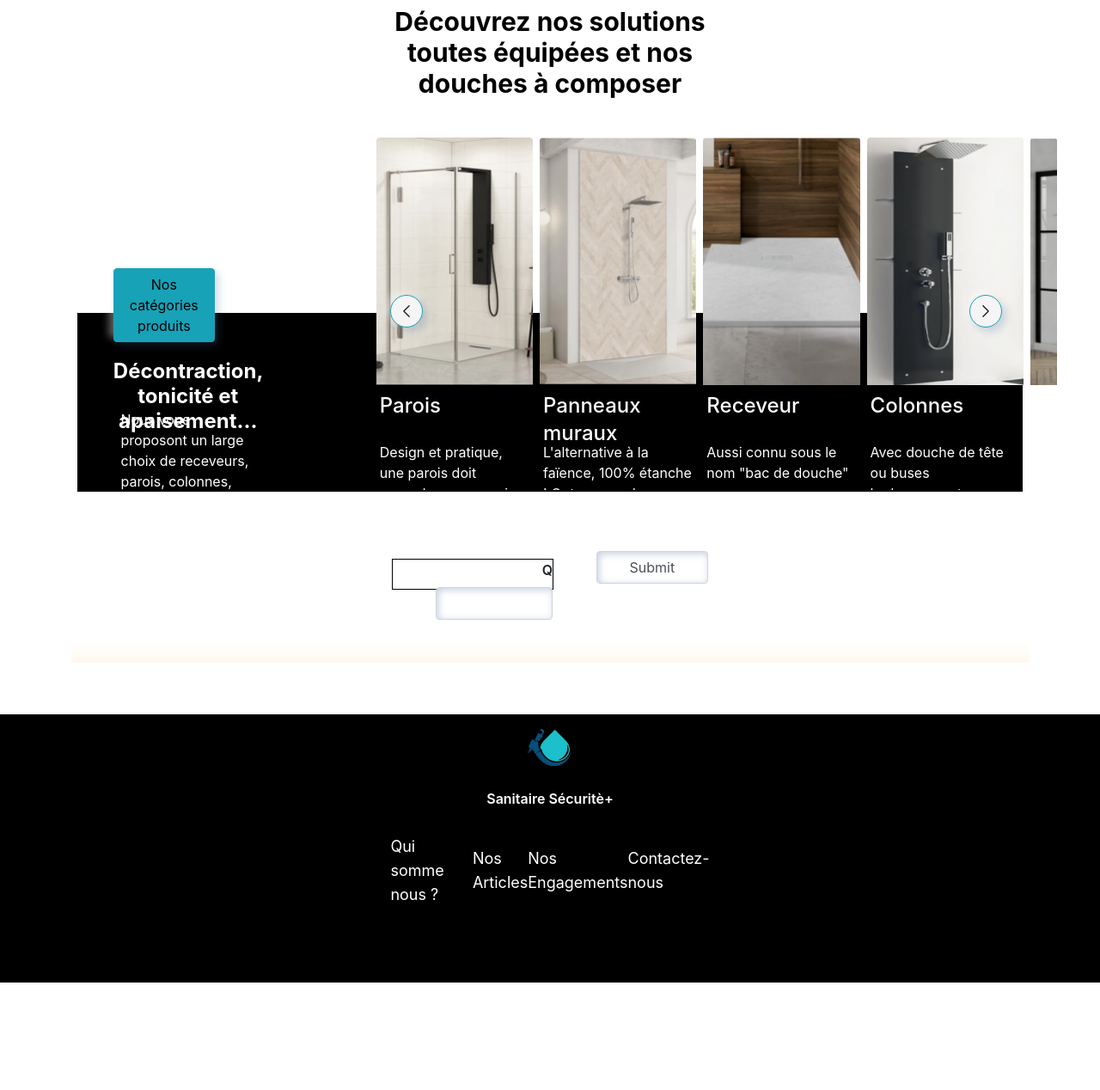
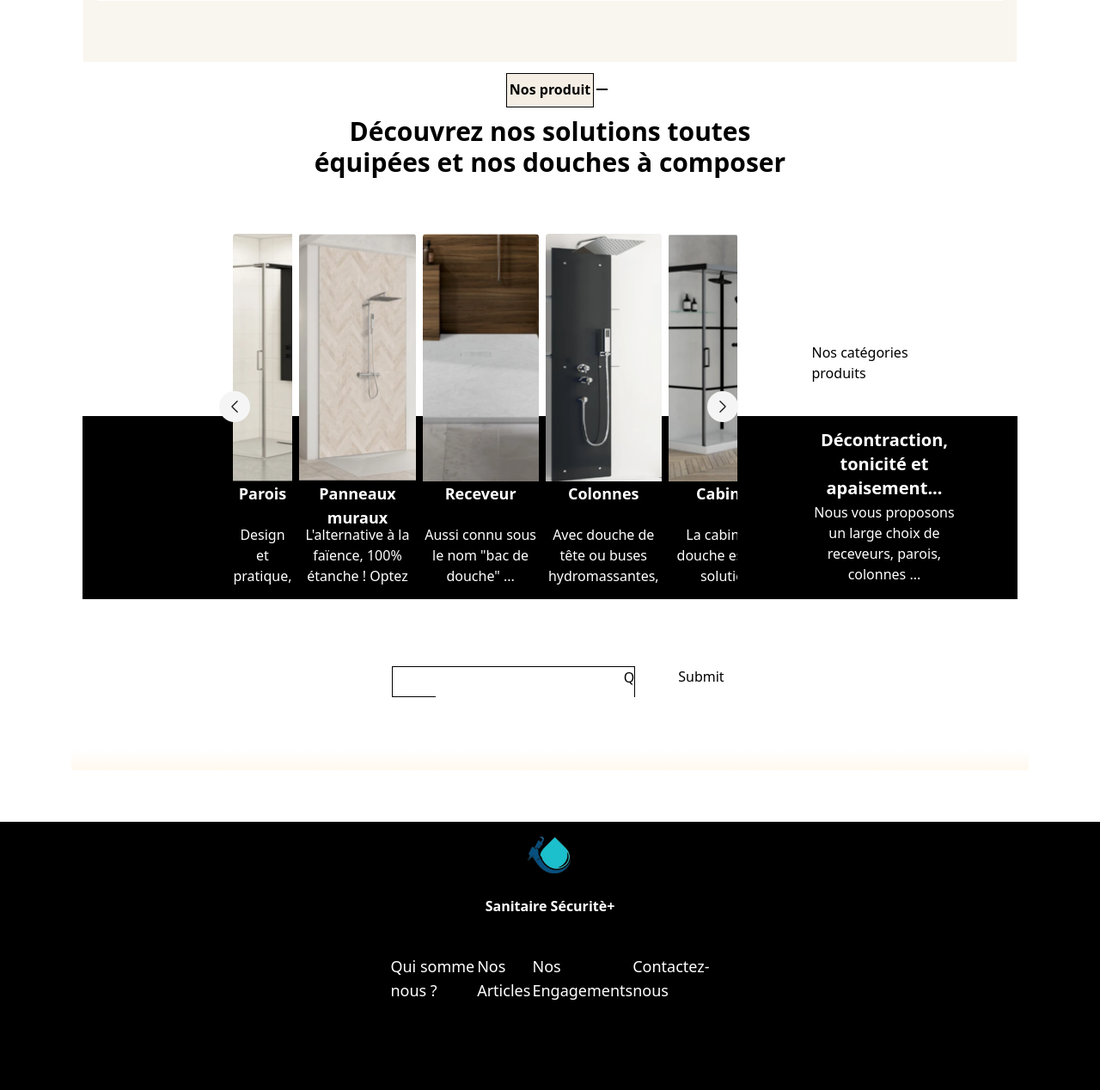
Before and after one commit to baxter08/exo_e_commerce, a Symfony app: template templates/pages/main/index.html.twig in a window 1280 px wide. Shown: the part 997-2265 px from the top of the page at 86% size. Before the commit the page ends 2140 px from the top, so only its background shows below. Run offline with Twig, Linux system fonts and the light colour scheme; the template is opened without the code that fills it, so the values that code supplies are empty; form fields are guessed from the names that the template uses; style sheets or scripts are compiled from the project's sources; some libraries are stand-ins or nearby versions.

Commit message:
corection front responsive et btn

```diff
--- a/assets/styles/app.css
+++ b/assets/styles/app.css
@@ -208,8 +208,8 @@ h1 {
 }
 
 .contenaire_blanc {
-  width: 36%;
-  height: 152px;
+  width: 47%;
+  height: auto;
   /* border: solid black 1px; */
   padding: 3px 3px 3px 3px;
   margin-bottom: 61px;
@@ -217,9 +217,9 @@ h1 {
 
 .decouvrez_texte {
   /* border: solid rgb(0, 255, 55) 1px; */
-  width: auto;
+  width: 10%;
   padding-top: 20px;
-  height: 100px;
+  height: auto;
 }
 
 
@@ -249,13 +249,12 @@ h1 {
   flex-direction: column;
 }
 .box_slide_article_lien {
-  width: 86%;
-  height: 415px;
-  /* border: solid yellow 1px; */
   display: flex;
-  flex-direction: row-reverse;
+  /* flex-direction: row-reverse; */
+  /* height: 415px; */
+  width: 85%;
+  padding-bottom: 15px;
 }
-
 .slides-container {
 	-ms-overflow-style: none; /* Internet Explorer 10+ */
 	scrollbar-width: none; /* Firefox */
@@ -295,17 +294,15 @@ h1 {
   height: 500px;
 }
 .containerdescription_article {
-  /* border: solid blue 1px; */
-  width: 20%;
-  height: 270px;
-  margin-top: 127px;
-  padding: 4px;
-  margin-left: 42px;
   display: flex;
   flex-wrap: wrap;
+  height: auto;
   justify-content: center;
+  /* margin-left: 63px; */
+  margin-top: 127px;
+  /* padding: 69px; */
+  width: 17%;
 }
-
 .descript_decouvrez {
   width: 90%;
   height: 100px;
--- a/templates/article/show.html.twig
+++ b/templates/article/show.html.twig
@@ -23,9 +23,9 @@
 	    			<h1 class="text-black text-3xl font-bold hover:text-tahiti-500 mt-4">{{categories.nom}}</h1>
 	    		</div>
 
-	    		<div class="container_vector_image">
+	    		<div class="container_vector_image p-2">
 				{# {{dump(categories.image_categorie)}} #}
-	    			<img class="w-16" src="{{ asset('build/images/' ~ categories.image_categorie) }}">
+	    			<img class="w-16 p-2" src="{{ asset('build/images/' ~ categories.image_categorie) }}">
 	    		</div>
 
 	    	</div>
@@ -37,7 +37,7 @@
 	    <div class="card-1">
 		{# {{ dump(article) }} #}
             <div class="titre_produit_jp text-lg">{{article.nom}}</div>
-	    	<div class="image_jp"><a href="https://127.0.0.1:8000/detail/articles/3"><img  src="{{ asset('build/images/' ~ article.images[0]) }}"></a></div>
+	    	<div class="image_jp p-2"><a href="https://127.0.0.1:8000/detail/articles/3"><img  src="{{ asset('build/images/' ~ article.images[0]) }}"></a></div>
 
 	    	{# <div class="prix_produit_jp mr-8 text-xl">1190 €</div> #}
               <input type="hidden" id="article-id" value="{{ article.slug }}">
--- a/templates/base.html.twig
+++ b/templates/base.html.twig
@@ -13,17 +13,14 @@
 		{% block stylesheets %}
 			{{ encore_entry_link_tags('app') }}
 
-			<script src="https://cdn.jsdelivr.net/npm/bootstrap@4.6.2/dist/js/bootstrap.bundle.min.js"></script>
-			<script src="../../../bootstrap/js/bootstrap.js"></script>
+
 			<script src="https://www.google.com/recaptcha/api.js"></script>
 			<script src="https://cdn.jsdelivr.net/npm/jquery@3.6.3/dist/jquery.slim.min.js"></script>
 			<script src="https://code.jquery.com/jquery-3.1.0.js"></script>
-			<script src="https://cdn.jsdelivr.net/npm/bootstrap@5.3.0-alpha1/dist/js/bootstrap.bundle.min.js" integrity="sha384-w76AqPfDkMBDXo30jS1Sgez6pr3x5MlQ1ZAGC+nuZB+EYdgRZgiwxhTBTkF7CXvN" crossorigin="anonymous"></script>
+
 			<script src="https://cdnjs.cloudflare.com/ajax/libs/jquery/3.5.0/jquery.min.js" integrity="sha256-xNzN2a4ltkB44Mc/Jz3pT4iU1cmeR0FkXs4pru/JxaQ=" crossorigin="anonymous"></script>
-			<script src="https://cdn.jsdelivr.net/npm/bootstrap@5.2.2/dist/js/bootstrap.bundle.min.js" integrity="sha384-OERcA2EqjJCMA+/3y+gxIOqMEjwtxJY7qPCqsdltbNJuaOe923+mo//f6V8Qbsw3" crossorigin="anonymous"></script>
 
-			<link rel="stylesheet" href="assets/styles/bootstrap.min.css">
-			<link rel="stylesheet" href="assets/styles/_bootswatch.scss">
+
 			<link rel="stylesheet" href="assets/styles/style.css">
 			{# <link rel="stylesheet" href="assets/styles/app.scss"> #}
 			<link rel="stylesheet" href="assets/styles/app.css">
@@ -32,11 +29,9 @@
 			<link rel="stylesheet" href="https://unpkg.com/aos@next/dist/aos.css" />
 			<link rel="stylesheet" href="https://cdnjs.cloudflare.com/ajax/libs/font-awesome/6.2.1/css/all.min.css" integrity="sha512-MV7K8+y+gLIBoVD59lQIYicR65iaqukzvf/nwasF0nqhPay5w/9lJmVM2hMDcnK1OnMGCdVK+iQrJ7lzPJQd1w==" crossorigin="anonymous" referrerpolicy="no-referrer"/>
 			<link rel="stylesheet" href="https://use.fontawesome.com/releases/v5.15.4/css/all.css" integrity="sha384-DyZ88mC6Up2uqS4h/KRgHuoeGwBcD4Ng9SiP4dIRy0EXTlnuz47vAwmeGwVChigm" crossorigin="anonymous"/>
-			<link href="https://cdn.jsdelivr.net/npm/bootstrap@5.3.0-alpha1/dist/css/bootstrap.min.css" rel="stylesheet" integrity="sha384-GLhlTQ8iRABdZLl6O3oVMWSktQOp6b7In1Zl3/Jr59b6EGGoI1aFkw7cmDA6j6gD" crossorigin="anonymous">
+
 			<link rel="stylesheet" href="https://unpkg.com/placeholder-loading/dist/css/placeholder-loading.min.css">
-			<link href="https://cdn.jsdelivr.net/npm/bootstrap@5.2.2/dist/css/bootstrap.min.css" rel="stylesheet" integrity="sha384-Zenh87qX5JnK2Jl0vWa8Ck2rdkQ2Bzep5IDxbcnCeuOxjzrPF/et3URy9Bv1WTRi" crossorigin="anonymous">
-			<link rel="stylesheet" href="https://cdn.jsdelivr.net/npm/bootswatch@5.1.3/dist/united/bootstrap.min.css">
-			<link rel="stylesheet" href="https://cdn.jsdelivr.net/npm/bootstrap@4.6.2/dist/css/bootstrap.min.css">
+
 
 
 		{% endblock %}
@@ -48,9 +43,8 @@
 			<!-- Include all compiled plugins (below), or include individual files as needed -->
 			<script defer src="https://use.fontawesome.com/releases/v5.15.4/js/all.js" integrity="sha384-rOA1PnstxnOBLzCLMcre8ybwbTmemjzdNlILg8O7z1lUkLXozs4DHonlDtnE7fpc" crossorigin="anonymous"></script>
 			<script src="https://unpkg.com/axios@1.1.2/dist/axios.min.js"></script>
-			<script src="https://maxcdn.bootstrapcdn.com/bootstrap/3.3.1/js/bootstrap.min.js"></script>
 			<script src="//cdnjs.cloudflare.com/ajax/libs/jquery/3.2.1/jquery.min.js"></script>
-			<script src="https://cdn.jsdelivr.net/npm/bootstrap@5.0.1/dist/js/bootstrap.min.js" integrity="sha384-Atwg2Pkwv9vp0ygtn1JAojH0nYbwNJLPhwyoVbhoPwBhjQPR5VtM2+xf0Uwh9KtT" crossorigin="anonymous"></script>
+
 		{% endblock %}
 
 		{% block header %}
--- a/templates/pages/main/index.html.twig
+++ b/templates/pages/main/index.html.twig
@@ -11,6 +11,9 @@
 {% endblock %}
 
 {% block body %}
+
+
+	<div class="container mx-auto px-4">
 
 		<div class="ensemble_caroussel">
 
@@ -63,28 +66,36 @@
 
 
 			</div>
+			<div class="flex flex-col items-center justify-center p-4 mt-8">
 				<div class="Qui_sommenous_haut">
-			<div class="logo_artisan">
+
 					<a class="w-full"><img src="{{ asset('build/images/logo_made_in_france-removebg-preview.png') }}"></a>
-			</div>
+
 					<div class="conception_fr text-black text-lg font-semibold hover:text-tahiti-500">CONCEPTION ET FABRICATION FRANÇAISES</div>
 				</div>
+			</div>
+			<div class="p-4 mt-8">
+				<div class="tout_nos_douche">
+					<div class="photos_douche w-full md:w-1/2" data-aos="fade-right">
+						<div class="p-4 mt-8">
+							<div class="divphoto object-cover object-center w-full h-full md:w-auto md:h-auto">
+								<div class="image-container">
+									<image src="{{ asset('build/images/kocoon.jpg') }}"></img>
+							</div>
 
-		<div class="tout_nos_douche">
-			<div class="photos_douche" data-aos="fade-right">
-				<div class="divphoto">
-				<div class="image-container">
-				<image  src="{{ asset('build/images/kocoon.jpg') }}"></img>
 						</div>
 					</div>
 				</div>
 
 				<div class="description_douche">
-
+					<div class="p-4 mt-8">
 						<div class="titre_produit_douche text-black text-lg font-bold hover:text-tahiti-500">
 							<h1>Votre salle de bain, votre style : personnalisez chaque détail !</h1>
 						</div>
 						<div class="text_descript_douche text-black text-base ">Un large choix de cabines complètes ou d'espaces douche à composer</div>
+					</div>
+				</div>
+			</div>
 		</div>
 	</div>
 </div>
@@ -100,15 +111,15 @@
 </div>
 
 <div class="box_slide_article_lien" style="background-image: linear-gradient(to bottom, white 50%, black 50%);">
-	<div id="app" class="containerslider_articletransition-all w-4/5 duration-500 ease-linear">
-		<div class="relative">
-			<div class="slides-container flex snap-x snap-mandatory overflow-hidden overflow-x-auto space-x-2 rounded scroll-smooth  after:shrink-0 md:before:w-0 md:after:w-0 ml-32">
-				<div class="slide aspect-square h-full flex-shrink-0 snap-center rounded overflow-hidden card-width card-height">
-					<div class="image-container">
-						<a href="https://127.0.0.1:8000/article"><img class="w-full h-72 object-cover zoomable-image"  src="{{ asset('build/images/Parois.png') }}" alt="mountain_image"></a>
+	<div id="app" class="containerslider_articletransition-all w-3/5 duration-500 ease-linear">
+		<div class="relative ">
+			<div class="slides-container flex snap-x snap-mandatory overflow-hidden overflow-x-auto space-x-2 rounded scroll-smooth after:shrink-0 md:before:w-0 md:after:w-0 ml-28">
+				<div class="slide aspect-w-10 aspect-h-9 md:aspect-w-4 md:aspect-h-3 pb-4">
+					<div class="image-container ">
+						<a href="https://127.0.0.1:8000/article"><img class="w-full h-72 object-cover zoomable-image" src="{{ asset('build/images/Parois.png') }}" alt="mountain_image"></a>
 					</div>
-					<h5 class="card-title text-white text-2xl font-medium hover:text-tahiti-500 pt-2 text-left p-1">Parois</h5>
-					<p class="card-text text-white text-base text-left p-1">Design et pratique, une parois doit repondre a vos envi ...
+					<h5 class="card-title text-white text-lg font-bold md:container md:mx-auto">Parois</h5>
+					<p class="card-text text-white text-base text-center md:container md:mx-auto">Design et pratique, une parois doit repondre a vos envi ...
 					</p>
 
 				</div>
@@ -116,56 +127,56 @@
 					<div class="image-container">
 						<a href="https://127.0.0.1:8000/article"><img class="w-full h-72 object-cover zoomable-image" href="https://127.0.0.1:8000/article" src="{{ asset('build/images/Panneux_muraux.png') }}" alt="mountain_image"></a>
 					</div>
-					<h5 class="card-title text-white text-2xl font-medium hover:text-tahiti-500 pt-2 text-left p-1 ">Panneaux muraux</h5>
-					<p class="card-text text-white text-base text-left p-1">L'alternative à la faïence, 100% étanche ! Optez pour des ...</p>
+					<h5 class="card-title text-white text-lg font-bold md:container md:mx-auto">Panneaux muraux</h5>
+					<p class="card-text text-white text-base text-center md:container md:mx-auto">L'alternative à la faïence, 100% étanche ! Optez pour des ...</p>
 
 				</div>
 				<div class="slide aspect-square h-full flex-shrink-0 snap-center rounded overflow-hidden card-width card-height">
 					<div class="image-container">
 						<a href="https://127.0.0.1:8000/article"><img class="w-full h-72 object-cover zoomable-image" href="https://127.0.0.1:8000/article" src="{{ asset('build/images/Receveur_douche.png') }}" alt="mountain_image"></a>
 					</div>
-					<h5 class="card-title text-white text-2xl font-medium hover:text-tahiti-500 pt-2 text-left p-1">Receveur</h5>
-					<p class="card-text text-white text-base text-left p-1">Aussi connu sous le nom "bac de douche" ...</p>
+					<h5 class="card-title text-white text-lg font-bold md:container md:mx-auto">Receveur</h5>
+					<p class="card-text text-white text-base text-center md:container md:mx-auto">Aussi connu sous le nom "bac de douche" ...</p>
 
 				</div>
 				<div class="slide aspect-square h-full flex-shrink-0 snap-center rounded overflow-hidden card-width card-height">
 					<div class="image-container">
-						<a href="https://127.0.0.1:8000/article"><img class="w-full h-72 object-cover zoomable-image" href="https://127.0.0.1:8000/article"  src="{{ asset('build/images/Colonne.png') }}" alt="mountain_image"></a>
+						<a href="https://127.0.0.1:8000/article"><img class="w-full h-72 object-cover zoomable-image" href="https://127.0.0.1:8000/article" src="{{ asset('build/images/Colonne.png') }}" alt="mountain_image"></a>
 					</div>
-					<h5 class="card-title text-white text-2xl font-medium hover:text-tahiti-500 pt-2 text-left p-1">Colonnes</h5>
-					<p class="card-text text-white text-base text-left p-1">Avec douche de tête ou buses hydromassantes, un plaisir ...</p>
+					<h5 class="card-title text-white text-lg font-bold md:container md:mx-auto">Colonnes</h5>
+					<p class="card-text text-white text-base text-center md:container md:mx-auto">Avec douche de tête ou buses hydromassantes, un plaisir ...</p>
 
 				</div>
 				<div class="slide aspect-square h-full flex-shrink-0 snap-center rounded overflow-hidden card-width card-height">
 					<div class="image-container">
 						<a href="https://127.0.0.1:8000/article"><img class="w-full h-72 object-cover zoomable-image" href="https://127.0.0.1:8000/article" src="{{ asset('build/images/Cabine.png') }}" alt="mountain_image"></a>
 					</div>
-					<h5 class="card-title text-white text-2xl font-medium hover:text-tahiti-500 pt-2 text-left p-1">Cabines</h5>
-					<p class="card-text text-white text-base text-left p-1">La cabine de douche est une solution complète, clé en main ...</p>
+					<h5 class="card-title text-white text-lg font-bold md:container md:mx-auto">Cabines</h5>
+					<p class="card-text text-white text-base text-center md:container md:mx-auto">La cabine de douche est une solution complète, clé en main ...</p>
 
 				</div>
 				<div class="slide aspect-square h-full flex-shrink-0 snap-center rounded overflow-hidden card-width card-height">
 					<div class="image-container">
 						<a href="https://127.0.0.1:8000/article"><img class="w-full h-72 object-cover zoomable-image" href="https://127.0.0.1:8000/article" src="{{ asset('build/images/Pare_bain.png') }}" alt="mountain_image"></a>
 					</div>
-					<h5 class="card-title text-white text-2xl font-medium hover:text-tahiti-500 pt-2 text-left p-1">Pare-Bains</h5>
-					<p class="card-text text-white text-base text-left p-1">Fini les douches dans la baignoire qui se terminent en inondation ...</p>
+					<h5 class="card-title text-white text-lg font-bold md:container md:mx-auto">Pare-Bains</h5>
+					<p class="card-text text-white text-base text-center md:container md:mx-auto">Fini les douches dans la baignoire qui se terminent en inondation ...</p>
 
 				</div>
 				<div class="slide aspect-square h-full flex-shrink-0 snap-center rounded overflow-hidden card-width card-height">
 					<div class="image-container">
 						<a href="https://127.0.0.1:8000/article"><img class="w-full h-72 object-cover zoomable-image" href="https://127.0.0.1:8000/article" src="{{ asset('build/images/Douche_securiser.png') }}" alt="mountain_image"></a>
 					</div>
-					<h5 class="card-title text-white text-2xl font-medium hover:text-tahiti-500 pt-2 text-left p-1">Douche sécurisée</h5>
-					<p class="card-text text-white text-base text-left p-1">Remplacez votre ancienne baignoire par une douche toute équipée ...</p>
+					<h5 class="card-title text-white text-lg font-bold md:container md:mx-auto">Douche sécurisée</h5>
+					<p class="card-text text-white text-base text-center md:container md:mx-auto">Remplacez votre ancienne baignoire par une douche toute équipée ...</p>
 
 				</div>
 				<div class="slide aspect-square h-full flex-shrink-0 snap-center rounded overflow-hidden card-width card-height">
 					<div class="image-container">
 						<a href="https://127.0.0.1:8000/article"><img class="w-full h-72 object-cover zoomable-image" href="https://127.0.0.1:8000/article" src="{{ asset('build/images/Design.png') }}" alt="mountain_image"></a>
 					</div>
-					<h5 class="card-title text-white text-2xl font-medium hover:text-tahiti-500 pt-2 text-left p-1">Douche design</h5>
-					<p class="card-text text-white text-base text-left p-1">Vous souhaitez remplacer une baignoire par une douche ...
+					<h5 class="card-title text-white text-lg font-bold md:container md:mx-auto">Douche design</h5>
+					<p class="card-text text-white text-base text-center md:container md:mx-auto">Vous souhaitez remplacer une baignoire par une douche ...
 					</p>
 				</div>
 
@@ -173,13 +184,13 @@
 					<div class="image-container">
 						<a href="https://127.0.0.1:8000/article"><img class="w-full h-72 object-cover zoomable-image" href="https://127.0.0.1:8000/article" src="{{ asset('build/images/Cabine_bain.png') }}" alt="mountain_image"></a>
 					</div>
-					<h5 class="card-title text-white text-2xl font-medium hover:text-tahiti-500 text-left">Combiné Douche/Bain</h5>
-					<p class="card-text text-white text-base text-left p-1">Douche ou Bain ? Offrez-vous le luxe d'avoir le choix ...</p>
+					<h5 class="card-title text-white text-lg font-bold md:container md:mx-auto">Combiné Douche/Bain</h5>
+					<p class="card-text text-white text-base text-center md:container md:mx-auto">Douche ou Bain ? Offrez-vous le luxe d'avoir le choix ...</p>
 				</div>
 
 			</div>
 
-			<div class="absolute top-0 -left-4 h-full items-center hidden md:flex">
+			<div class="absolute top-0 -left-16 h-full items-center hidden md:flex">
 				<button role="button" class="btn btn-info prev px-2 py-2 rounded-full bg-neutral-100 text-neutral-900 group ml-40" aria-label="prev">
 					<svg xmlns="http://www.w3.org/2000/svg" fill="none" viewbox="0 0 24 24" stroke-width="1.5" stroke="currentColor" class="w-5 h-5 group-active:-translate-x-2 transition-all duration-200 ease-linear">
 						<path stroke-linecap="round" stroke-linejoin="round" d="M15.75 19.5L8.25 12l7.5-7.5"/>
@@ -187,8 +198,8 @@
 
 				</button>
 			</div>
-			<div class="absolute top-0 -right-4 h-full items-center hidden md:flex">
-				<button role="button" class="btn btn-info next px-2 py-2 rounded-full bg-neutral-100 text-neutral-900 group mr-10" aria-label="next">
+			<div class="absolute top-0 -right-12 h-full items-center hidden md:flex">
+				<button role="button" class="btn btn-info next px-2 py-2 rounded-full bg-neutral-100 text-neutral-900 group" aria-label="next">
 					<svg xmlns="http://www.w3.org/2000/svg" fill="none" viewbox="0 0 24 24" stroke-width="1.5" stroke="currentColor" class="w-5 h-5 group-active:translate-x-2 transition-all duration-200 ease-linear">
 						<path stroke-linecap="round" stroke-linejoin="round" d="M8.25 4.5l7.5 7.5-7.5 7.5"/>
 					</svg>
@@ -196,16 +207,14 @@
 			</div>
 		</div>
 	</div>
-	<div class="containerdescription_article">
-	<a type="button" href="https://127.0.0.1:8000/article" class="btn btn-info text-black mr-14 mt-4 bg-beige-100">Nos catégories produits</a>
-		<div class="decouvrez_texte text-white text-2xl font-bold hover:text-tahiti-500 text-center">
+	<div class="containerdescription_article mx-auto  max-w-screen-xl">
+    <a href="https://127.0.0.1:8000/article" class="btn btn-info text-black mb-8 pl-2 ">Nos catégories produits</a>
+    <div class="decouvrez_texte text-center text-white text-xl  font-bold md:container md:mx-auto ">
         <h2>Décontraction, tonicité et apaisement...</h2>
-
     </div>
-		<div class="descript_decouvrez text-white">Nous vous proposont un large choix de receveurs, parois, colonnes, cabines de douche...
-
+    <div class="descript_decouvrez text-white text-base text-center md:container md:mx-auto">
+        Nous vous proposons un large choix de receveurs, parois, colonnes ...
     </div>
-
 </div>
 </div>
 <div class="container_bande">
@@ -213,7 +222,7 @@
 
 		<div class="tourecherche">
 
-			<div class="div_placeholder w-48 h-9">
+			<div class="div_placeholder w-48 h-9 md:container md:mx-fixe">
 				{{form_start(form, {'id': 'search_q'})}}
 				{{form_row(form.q)}}
 			</div>
@@ -224,7 +233,7 @@
 	</div>
 </div>
 <div
-	class="ensemble_article2 pl-40">
+	class="ensemble_article2 pl-24">
 	{# <div class="list-group"> #}
 	<div class="col-12 col-sm-7 col-md-9 col-xxl-9">
 		<div class="row">
@@ -242,14 +251,7 @@
 	<div class="container_jp" id="container_jp">
 		{% include 'pages/main/result.html.twig'%}
 	</div>
-</div>
-</div>
-{% include 'partials/footer.html.twig' %}
-<script src="./assets/js/app.js"></script>
-<script src="https://cdn.jsdelivr.net/npm/tw-elements/dist/js/tw-elements.umd.min.js"></script>
-<script src="https://unpkg.com/aos@next/dist/aos.js"></script>
-<script src="https://maxcdn.bootstrapcdn.com/bootstrap/4.5.2/js/bootstrap.min.js"></script>
-<script>
+</div></div>{% include 'partials/footer.html.twig' %}<script src="./assets/js/app.js"></script><script src="https://cdn.jsdelivr.net/npm/tw-elements/dist/js/tw-elements.umd.min.js"></script><script src="https://unpkg.com/aos@next/dist/aos.js"></script><script>
 const slidesContainer = document.querySelector(".slides-container");
 const slideWidth = slidesContainer.querySelector(".slide").clientWidth;
 const prevButton = document.querySelector(".prev");
--- a/templates/pages/main/result.html.twig
+++ b/templates/pages/main/result.html.twig
@@ -1,19 +1,21 @@
 {% for article in articles %}
 
-	<div class="card-1">
-        <div class="titre_produit_jp text-lg">{{ article.nom }}</div>
-		<div class="image_jp"><img src="{{ asset('build/images/' ~ article.images[0]|default('missing.png')) }}"></div>
+	<div class="card-1 md:w-1/4 sm:w-full">
+        <div class="uppercase tracking-wide text-sm text-center text-black font-semibold p-2 ">
+    {{ article.nom }}
+</div>
+		<div class="image_jp md:container md:mx-auto p-2 py-2"><img src="{{ asset('build/images/' ~ article.images[0]|default('missing.png')) }}"></div>
 
 
 
-		<div class="prix_produit_jp mr-8 text-xl">{{ article.prix}}€</div>
+		<div class="prix_produit_jp text-center text-xl p-2">{{ article.prix}}€</div>
 
 		<div class="voir_article_jp">
 
-			<div class="div11">
-            <a href="{{ path('app_detail_articles' , {'slug' : article.slug}) }}" type="button" class="btn btn-outline-info mb-1 px-4 m-2">Voir</a>
+			<div class="div11 p-3">
+            <a href="{{ path('app_detail_articles' , {'slug' : article.slug}) }}" type="button" class=" dark:active:shadow-[0_8px_9px_-4px_rgba(59,113,202,0.2),0_4px_18px_0_rgba(59,113,202,0.1)]] inline-block w-full rounded bg-primary px-6 pb-2 pt-2.5 text-xs font-medium uppercase leading-normal text-black shadow-[0_4px_9px_-4px_#3b71ca] transition duration-150 ease-in-out hover:bg-primary-600 hover:shadow-[0_8px_9px_-4px_rgba(59,113,202,0.3),0_4px_18px_0_rgba(59,113,202,0.2)] focus:bg-primary-600 focus:shadow-[0_8px_9px_-4px_rgba(59,113,202,0.3),0_4px_18px_0_rgba(59,113,202,0.2)] focus:outline-none focus:ring-0 active:bg-primary-700 active:shadow-[0_8px_9px_-4px_rgba(59,113,202,0.3),0_4px_18px_0_rgba(59,113,202,0.2)] dark:shadow-[0_4px_9px_-4px_rgba(59,113,202,0.5)] dark:hover:shadow-[0_8px_9px_-4px_rgba(59,113,202,0.2),0_4px_18px_0_rgba(59,113,202,0.1)] dark:focus:shadow-[0_8px_9px_-4px_rgba(59,113,202,0.2),0_4px_18px_0_rgba(59,113,202,0.1)]">Voir</a>
 				{# <a href="{{ path('app_detail_articles' , {'id' : article.id}) }}" class="btn btn-light mb-1 px-4 m-2">Voir</a> #}
-				<a href="{{path("cart_add", {'id' : article.id})}}" class="btn btn-outline-info mb-2 px-4 m-2">Ajouter</a>
+				<a href="{{path("cart_add", {'id' : article.id})}}" class="dark:active:shadow-[0_8px_9px_-4px_rgba(59,113,202,0.2),0_4px_18px_0_rgba(59,113,202,0.1)]] inline-block w-full rounded bg-primary px-6 pb-2 pt-2.5 text-xs font-medium uppercase leading-normal text-black shadow-[0_4px_9px_-4px_#3b71ca] transition duration-150 ease-in-out hover:bg-primary-600 hover:shadow-[0_8px_9px_-4px_rgba(59,113,202,0.3),0_4px_18px_0_rgba(59,113,202,0.2)] focus:bg-primary-600 focus:shadow-[0_8px_9px_-4px_rgba(59,113,202,0.3),0_4px_18px_0_rgba(59,113,202,0.2)] focus:outline-none focus:ring-0 active:bg-primary-700 active:shadow-[0_8px_9px_-4px_rgba(59,113,202,0.3),0_4px_18px_0_rgba(59,113,202,0.2)] dark:shadow-[0_4px_9px_-4px_rgba(59,113,202,0.5)] dark:hover:shadow-[0_8px_9px_-4px_rgba(59,113,202,0.2),0_4px_18px_0_rgba(59,113,202,0.1)] dark:focus:shadow-[0_8px_9px_-4px_rgba(59,113,202,0.2),0_4px_18px_0_rgba(59,113,202,0.1)]">Ajouter</a>
 				<i class="bi bi-cart-plus"></i>
 			</div>
 
```
Also changed, not shown: other parts of assets/styles/app.css (+27 -29 lines), templates/article/index.html.twig (+4 -4 lines), templates/detail_articles/index.html.twig (+19 -19 lines). Lines whose indentation alone changed are shown as unchanged.
